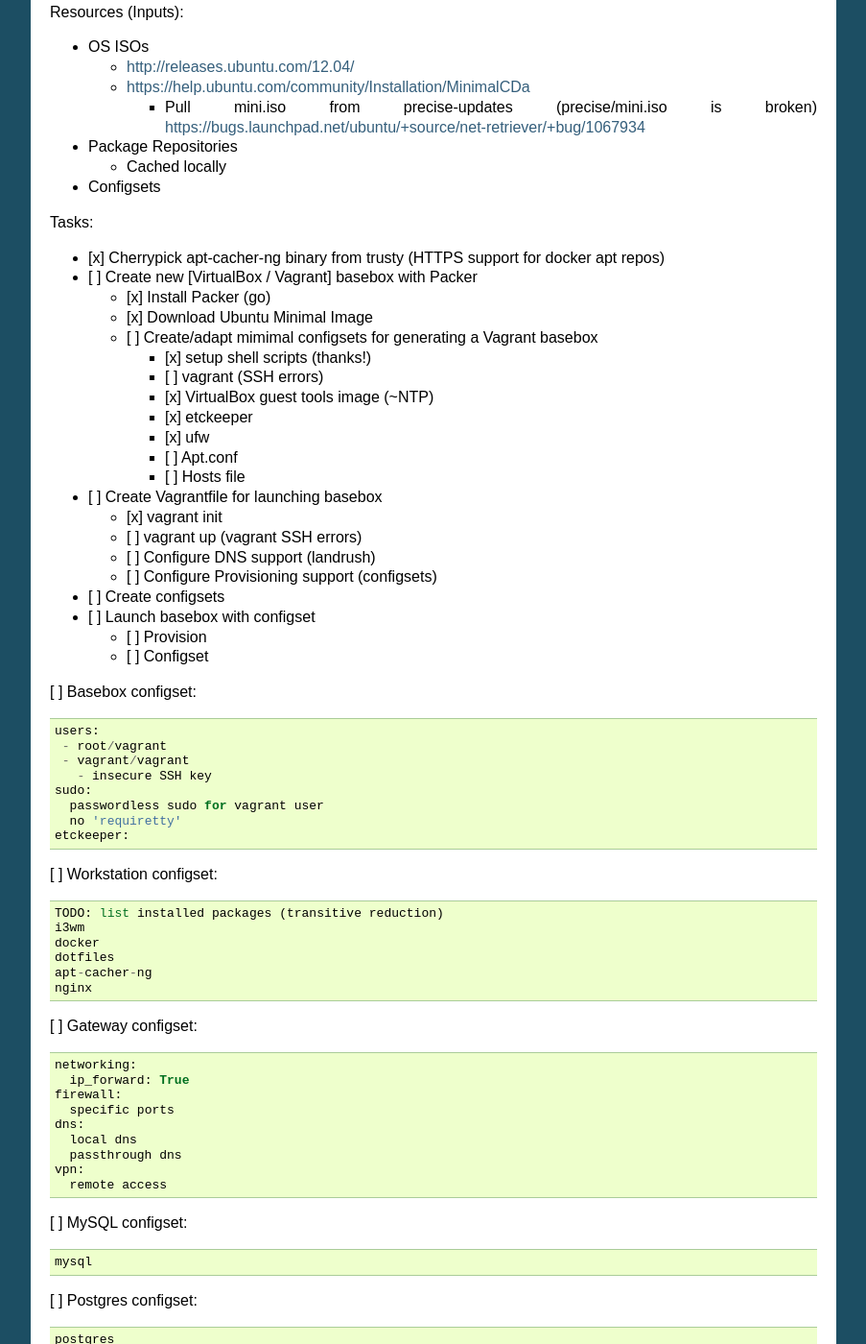
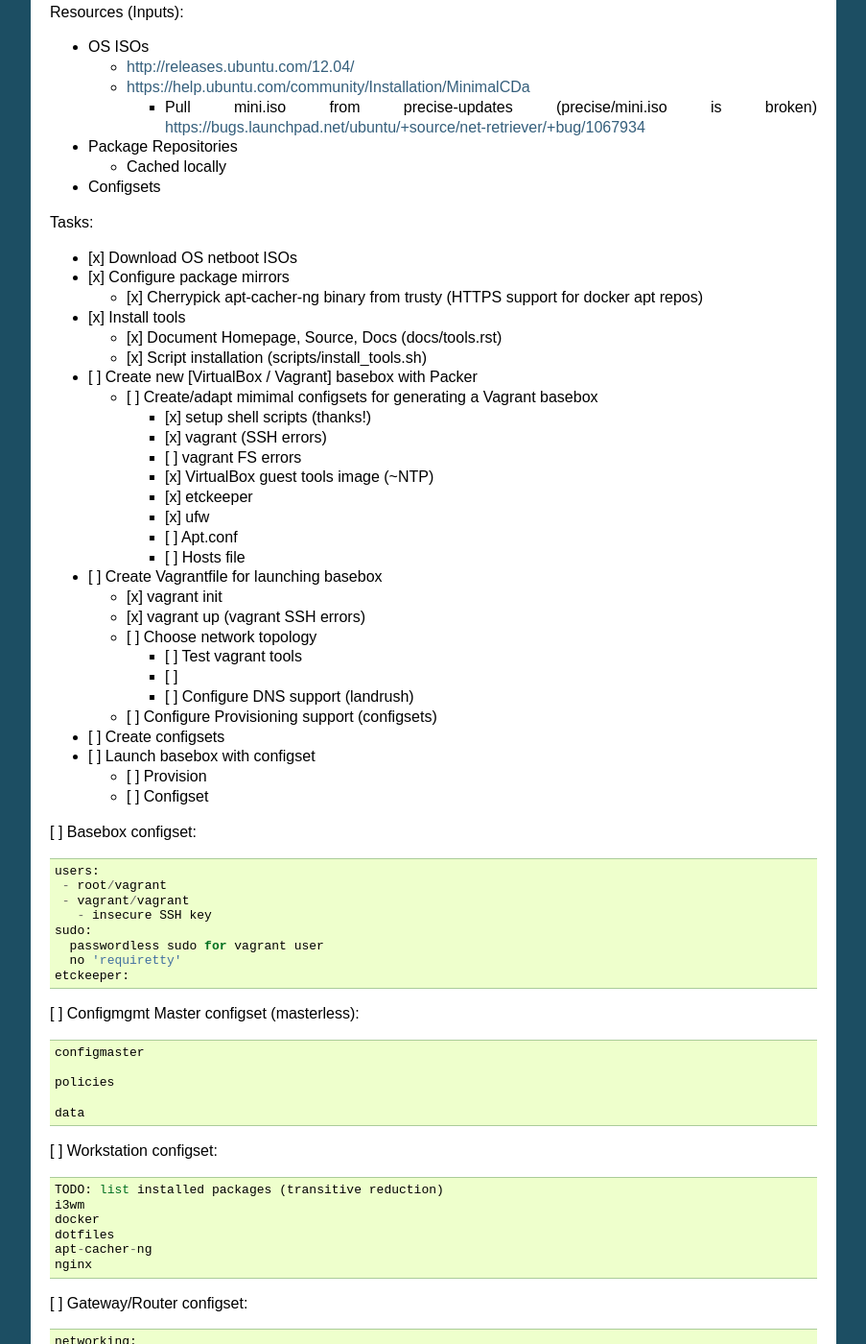
Before and after one commit to westurner/provis, a Sphinx documentation site: the page built from docs/roadmap.rst, in a window 1280 px wide and 1400 px high, scrolled down 299 px. Shown: the whole window at 96% size, without its empty margins (198-1101 px from the left). Built offline with Sphinx 7.4.7, drawn with Linux system fonts in a browser that asks for light colours.

Commit message:
Update roadmap.rst: Progress updates, further clarification

```diff
--- a/docs/roadmap.rst
+++ b/docs/roadmap.rst
@@ -36,19 +36,25 @@
 
 Tasks:
 
-* [x] Cherrypick apt-cacher-ng binary from trusty
-  (HTTPS support for docker apt repos)
+* [x] Download OS netboot ISOs
 
+* [x] Configure package mirrors
+
+  * [x] Cherrypick apt-cacher-ng binary from trusty
+    (HTTPS support for docker apt repos)
+
+* [x] Install tools
+
+  * [x] Document Homepage, Source, Docs (docs/tools.rst)
+  * [x] Script installation (scripts/install_tools.sh)
 
 * [ ] Create new [VirtualBox / Vagrant] basebox with Packer
-
-  * [x] Install Packer (go)
-  * [x] Download Ubuntu Minimal Image
 
   * [ ] Create/adapt mimimal configsets for generating a Vagrant basebox
 
     * [x] setup shell scripts (thanks!)
-    * [ ] vagrant (SSH errors)
+    * [x] vagrant (SSH errors)
+    * [ ] vagrant FS errors
     * [x] VirtualBox guest tools image (~NTP)
     * [x] etckeeper
     * [x] ufw
@@ -58,8 +64,13 @@
 * [ ] Create Vagrantfile for launching basebox
 
   * [x] vagrant init
-  * [ ] vagrant up (vagrant SSH errors)
-  * [ ] Configure DNS support (landrush)
+  * [x] vagrant up (vagrant SSH errors)
+  * [ ] Choose network topology
+
+    * [ ] Test vagrant tools
+    * [ ]
+    * [ ] Configure DNS support (landrush)
+
   * [ ] Configure Provisioning support (configsets)
 
 * [ ] Create configsets
@@ -81,6 +92,15 @@
   etckeeper:
 
 
+[ ] Configmgmt Master configset (masterless)::
+
+  configmaster
+
+  policies
+
+  data
+
+
 [ ] Workstation configset::
 
   TODO: list installed packages (transitive reduction)
@@ -91,7 +111,7 @@
   nginx
 
 
-[ ] Gateway configset::
+[ ] Gateway/Router configset::
 
   networking:
     ip_forward: True
```
